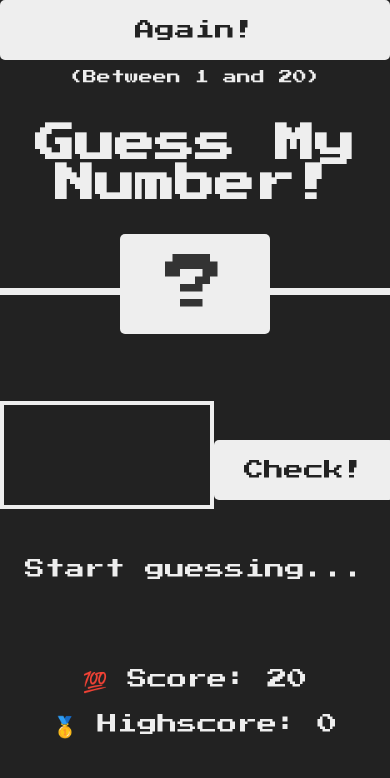
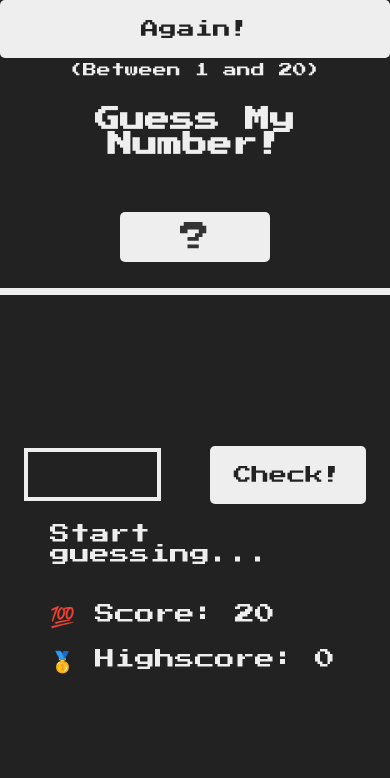
Before and after one commit to uniboxx/guess-my-number-svelte, a Svelte app: page / in a window 390 px wide. Shown: the top 778 px of the page. Built offline with nearby package versions, Linux system fonts and the light colour scheme.

Commit message:
fixed responsive

```diff
--- a/src/App.svelte
+++ b/src/App.svelte
@@ -45,8 +45,10 @@
 </script>
 
 <header>
-  <Button type="" class="again" label={'Again!'} on:click={resetGame} />
-  <p class="between">(Between 1 and 20)</p>
+  <section class="top">
+    <Button type="" class="again" label={'Again!'} on:click={resetGame} />
+    <p class="between">(Between 1 and 20)</p>
+  </section>
   <h1>Guess My Number!</h1>
   <div bind:this={secretNumberElement} class="number">{secretNumberText}</div>
 </header>
@@ -80,48 +82,54 @@
     display flex
     flex-direction column
     align-items center
+    gap 1rem
     height 35vh
     border-bottom 7px solid #eee
     @media screen and (min-width 640px)
       display block
       position relative
+    .top
+      width 100%
+      @media screen and (min-width 640px)
+        display flex
+
     .between
       font-size 1.4rem
-      width 100%
       text-align center
-      margin 1rem 0
+      margin-top .5rem
       @media screen and (min-width 640px)
         position absolute
         width auto
         top 2rem
         right 2rem
     h1
-      font-size 4rem
+      font-size 2.5rem
       text-align center
       width 100%
-      margin 3rem 0
+      min-height 4rem
+      padding 2rem
+      @media screen and (min-width 640px)
+        font-size 4rem
+        margin 8rem 0 0 0
 
-      @media screen and (min-width 640px)
-        position absolute
-        margin 0
-        transform translate(-50%, -50%)
-        top 52%
-        left 50%
+
     .number
       position relative
       background #eee
       color #333
-      font-size 6rem
+      font-size 3rem
       width 15rem
-      padding 2rem 0rem
+      padding 1rem 0rem
       text-align center
       border-radius 5px
+      transform translatey(50%)
       @media screen and (min-width 640px)
         position absolute
         bottom 0
         left 50%
         transform translate(-50%, 50%)
-        padding 3rem 0
+        font-size 6rem
+
   main
     height 65vh
     color #eee
@@ -135,7 +143,6 @@
   .left,.right
     width 100%
     display flex
-    flex-direction column
 
   .left
     flex-direction row
@@ -145,32 +152,44 @@
       justify-content center
       flex-direction column
   .right
+    flex-direction column
     align-items center
     justify-content center
-
+    font-size 2rem
 
   .guess
     background none
     border 4px solid #eee
     font-family inherit
     color inherit
-    font-size 5rem
-    padding 2.5rem
-    width 25rem
+    font-size 2.5rem
+    padding 1rem
+    width 35%
     text-align center
-    display block
-    margin-bottom 3rem
 
-  .right
+    @media screen and (min-width 640px)
+      width 25rem
+      font-size 6rem
+      margin-bottom 3rem
+      padding 2.5rem
+
+  .message
+    margin-bottom 6rem
+    height 2rem
+    width 100%
+    padding 0 5rem
     font-size 2rem
+    @media screen and (min-width 640px)
+      margin-bottom 8rem
+
+
+  .label-score, .label-highscore
+    margin-bottom 2rem
+    width 100%
+    padding 0 5rem
 
 
 
 
-  .message
-    margin-bottom 8rem
-    height 3rem
 
-  .label-score
-    margin-bottom 2rem
 </style>
--- a/src/app.css
+++ b/src/app.css
@@ -13,7 +13,14 @@ html {
 
 body {
   font-family: 'Press Start 2P', sans-serif;
+  min-height: 100svh;
   color: #eee;
   background-color: #222;
   /* background-color: #60b347; */
 }
+@media screen and (min-width: 1024px) {
+  body {
+    width: 50%;
+    margin: 0 auto;
+  }
+}
--- a/src/lib/Button.svelte
+++ b/src/lib/Button.svelte
@@ -15,21 +15,25 @@
     border none
     background-color #eee
     color #222
-    font-size 2rem
+    font-size 1.8rem
     font-family inherit
-    padding 2rem 3rem
+    padding 2rem 0
     cursor pointer
     border-radius 5px
+    text-align center
+    width 40%
     @media screen and (min-width 640px)
-
+      width auto
       margin 0 auto
-
+      padding 2rem 3rem
+      font-size 2rem
 
     &:hover
       background-color #ccc
 
   .again
     width 100%
+    max-width auto
     @media screen and (min-width 640px)
       position absolute
       width auto
```
